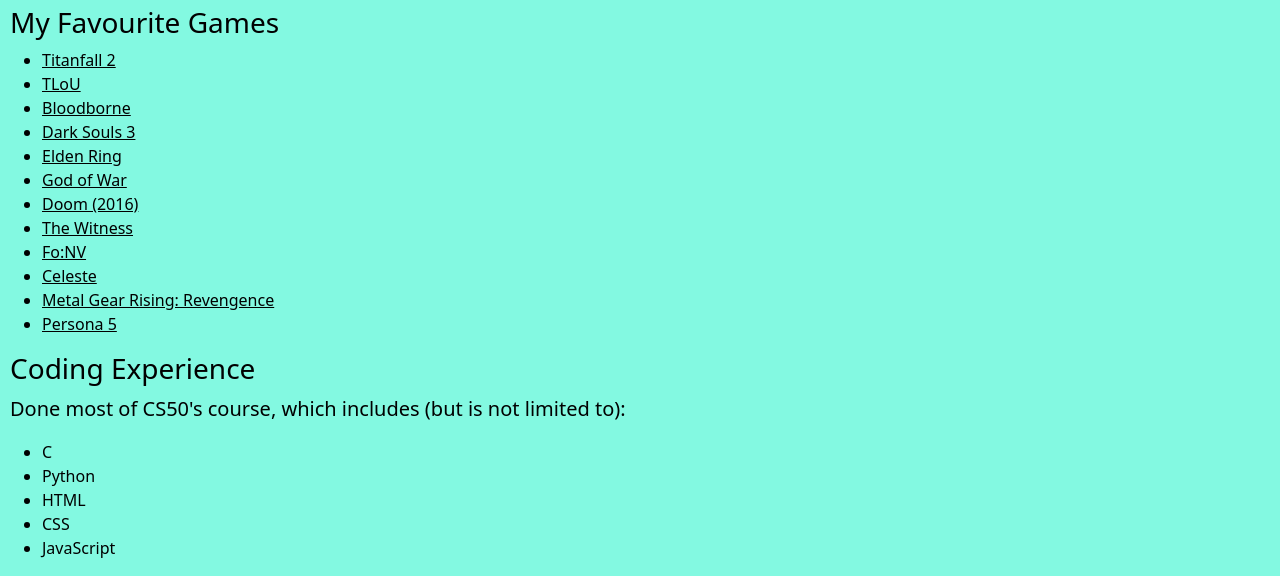
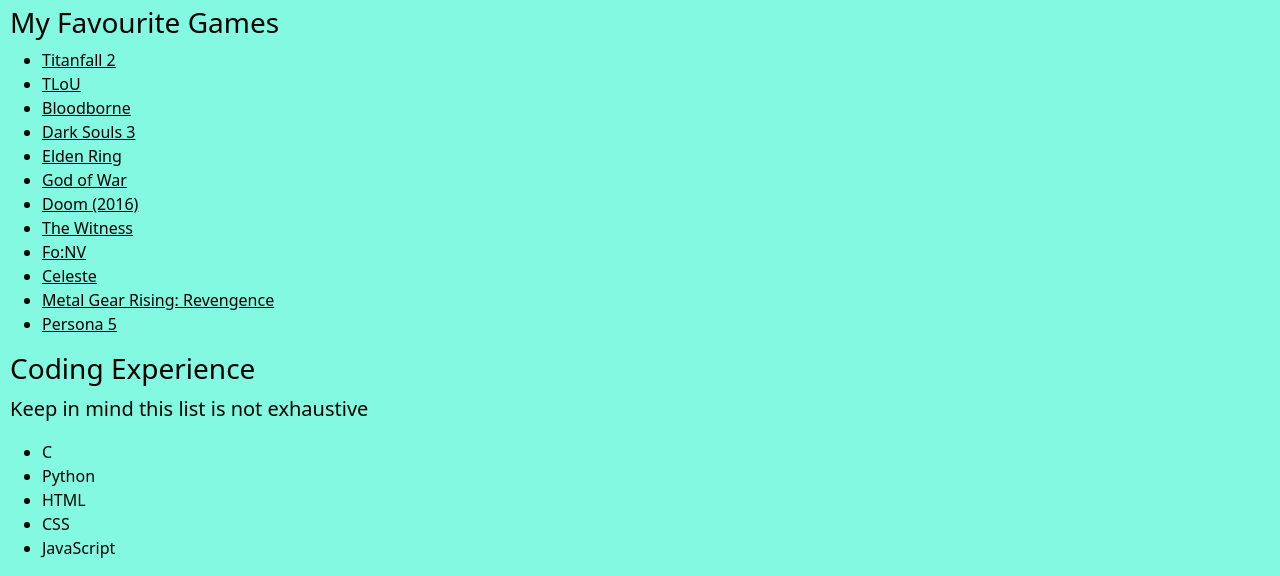
Before and after one commit to phoenix-of-dawn/iCEY-007.github.io, a plain HTML site: page index.html in a window 1280 px wide. Shown: the part 226-802 px from the top of the page. Drawn offline with nearby package versions, Linux system fonts and the light colour scheme.

Commit message:
Future proofing

```diff
--- a/index.html
+++ b/index.html
@@ -76,7 +76,7 @@
                 </li>
             </ul>
             <h3>Coding Experience</h3>
-            <p class="lead">Done most of CS50's course, which includes (but is not limited to):</p>
+            <p class="lead">Keep in mind this list is not exhaustive</p>
             <ul>
                 <li>C</li>
                 <li>Python</li>
```
